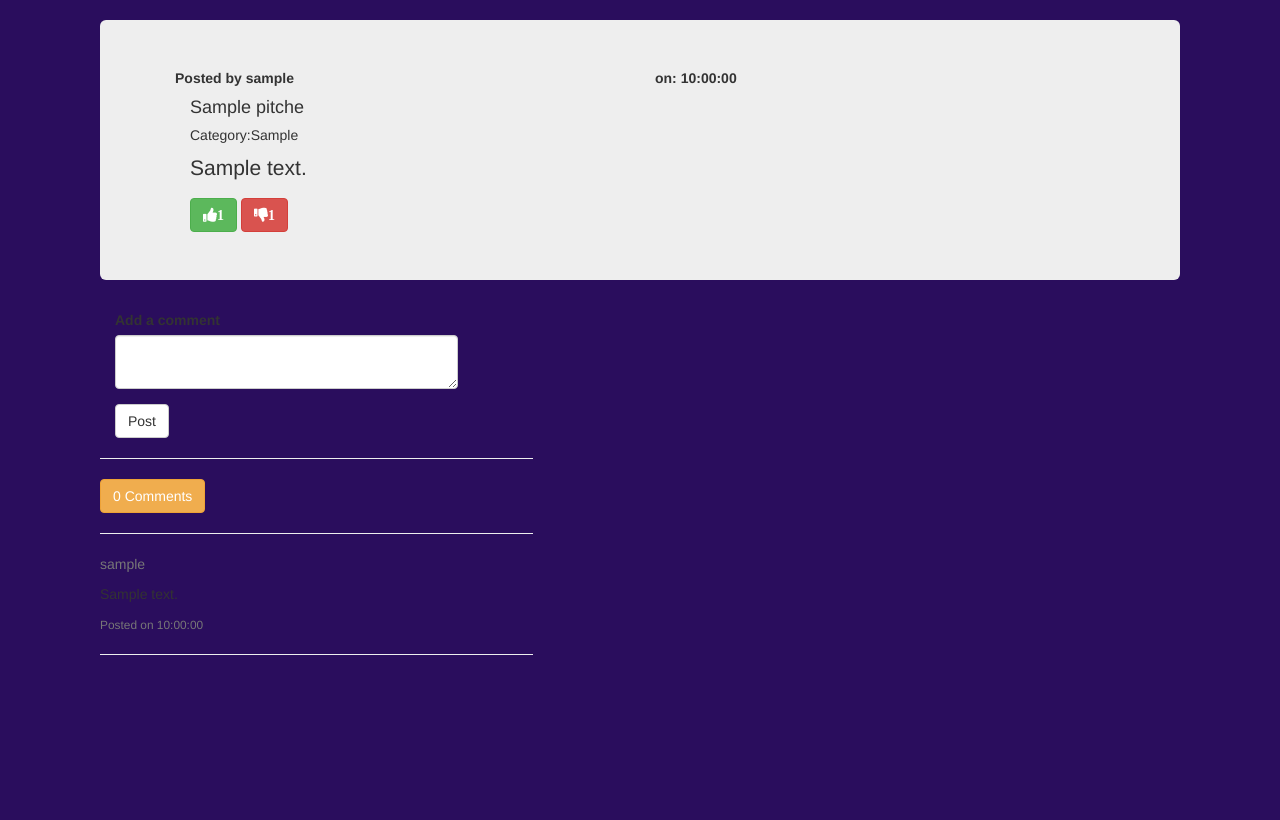
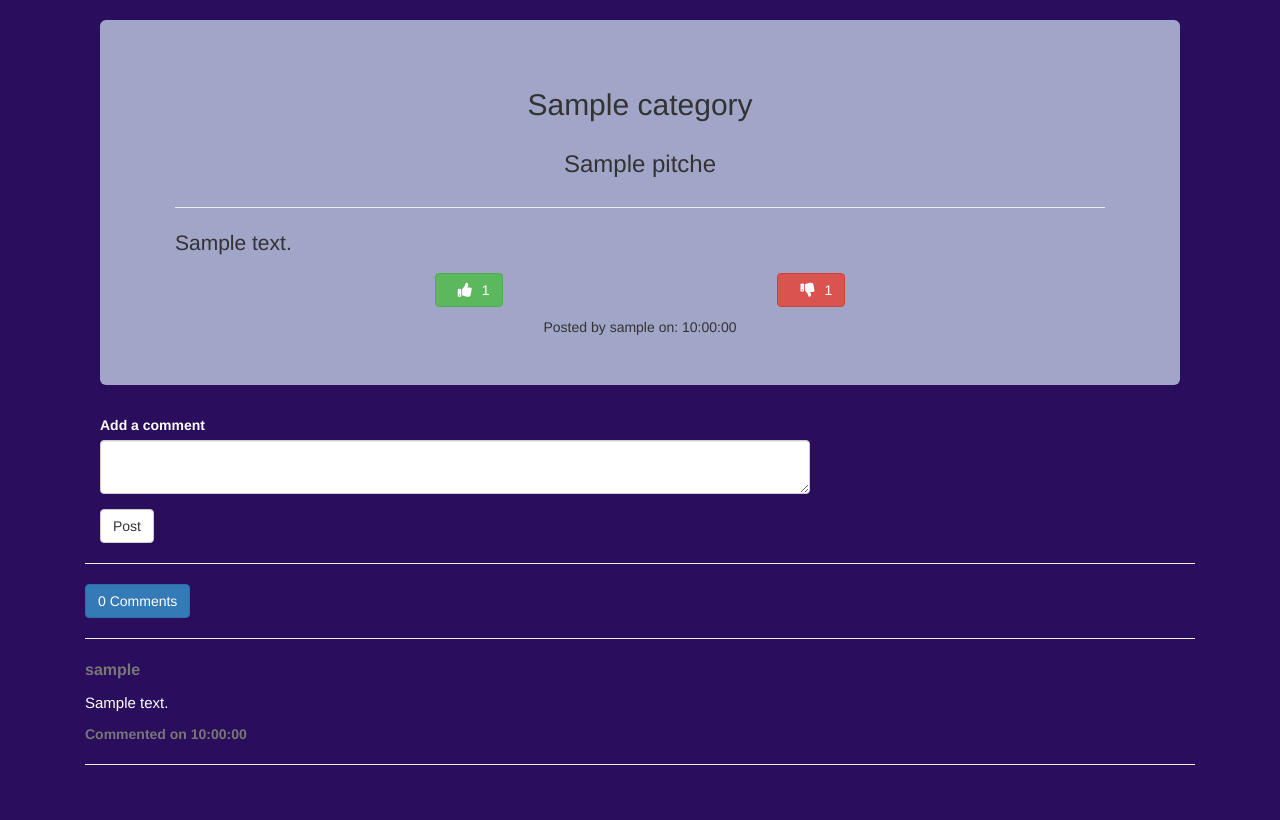
Before and after one commit to MutuaFranklin/PitchCentre, a Flask app: a page that uses app/templates/macros.html in a window 1280 px wide. Shown: the part 50-870 px from the top of the page. Run offline with Flask 2, Linux system fonts and the light colour scheme; a user stored in the database is signed in; tables that the repository leaves empty hold one stand-in row (values such as "Sample post"); some libraries are stand-ins or nearby versions.

Commit message:
App styling

```diff
--- a/app/static/css/styles.css
+++ b/app/static/css/styles.css
@@ -51,11 +51,93 @@
 
 .pitch-card{
     border: 1px solid grey;
-    margin: 3px;
+    margin: 5px;
     color: white;
-    background-color: rgb(25, 2, 88);
+    background-color: rgb(35, 5, 75, 0.8);
+
+    box-shadow:  10px 4px 8px 0 rgba(0, 0, 0, 0.2);
+    transform: scale(0.98);
+
+}
+
+.pitch-card:hover{
+    filter:drop-shadow(8px 8px 10px rgb(19, 19, 19));
+    transform: scale(1);
+
+
 }
 
 .home{
     color: white;
 }
+
+.home h4{
+    text-align: center;
+
+}
+
+.pitch-card p{
+    margin-top: 5px;
+    font-size: 16px;
+    font-weight: bold;
+}
+
+.pitch-card button{
+    margin-left: 10px;
+}
+
+
+.topheader{
+    display: flex;
+    flex-direction: column;
+    font-weight: bold;
+    text-align: center;
+}
+
+.more-details .buttons{
+    display: flex;
+    justify-content: space-between;
+
+}
+.more-details .buttons .fas{
+    margin-left: 10px;
+    margin-right: 10px;
+}
+
+.more-details .user-details{
+    margin-top: 10px;
+    display: flex;
+    justify-content: center;
+}
+
+.more-details .commentForm{
+    color: white;
+}
+
+.more-details .comments{
+    color: white;
+    font-size: 15px;
+
+}
+
+.more-details .comments .user{
+    font-weight: bold;
+    font-size: 16px;
+
+}
+
+.more-details .comments .time{
+    font-weight: bold;
+    font-size: 14px;
+
+}
+
+.jumbotron{
+    background-color: rgb(161, 165, 199);
+}
+
+
+.profile{
+    display: flex;
+    justify-content: center;
+}
--- a/app/templates/home.html
+++ b/app/templates/home.html
@@ -16,7 +16,7 @@
     <div class="row">
 
       <div class="col-md-3">
-        <h5>Pitch submit </h5>
+        <h4>Pitch submission </h4>
         <div class="container-fluid">
           <div class="col-md-12">
               {{wtf.quick_form(pform)}}
@@ -26,7 +26,7 @@
       </div>
 
       <div class="col-md-9">
-        <h5>Posts</h5>
+        <h4>Posts</h4>
           <div class="row homepitches">
               {{macro.displayPitches(pitch)}}
 
--- a/app/templates/macros.html
+++ b/app/templates/macros.html
@@ -8,10 +8,10 @@
         <div class="col-md-2">
             {% if pitch.user.profile_pic_path %}
 
-                <img src="{{ url_for('static',filename=pitch.user.profile_pic_path)}}" style="border-radius: 50%; height:100px; width: 100%;"alt="...">
+                <img src="{{ url_for('static',filename=pitch.user.profile_pic_path)}}" style="border-radius: 50%; margin-top: 15px; height:70px; width: 100%;"alt="...">
 
                 {%else%}
-                <img src="{{url_for('static',filename='photos/avartar.jpeg')}}" alt="" class="img-thumbnail">
+                <img src="{{url_for('static',filename='photos/avartar.jpeg')}}" style="border-radius: 50%; height:100px; width: 100%;" alt="" class="img-thumbnail">
             {% endif %}
 
         </div>
@@ -19,14 +19,14 @@
             <p class="text-muted">{{ pitch.user.username}}</p>
             <hr>
             <div>
-                <h4>{{ pitch.pitch_title }}</h4>
+                <h3>{{ pitch.pitch_title }}</h3>
                 <h5>Category: {{pitch.category}}</p>
                 <hr>
-                <p>{{pitch.pitch_content}}</p>
-                <p><small class="text-muted">Posted on {{ pitch.posted}}</small></p>
+                <p>{{pitch.pitch_content | truncate(40)}}</p>
+                <p class="text-muted">Posted on {{ pitch.posted}}</p>
                 <div class="row">
 
-                    <button type="button" class="btn btn-warning">0 Comments</button>
+                    <button type="button" class="btn btn-primary">0 Comments</button>
 
                     <button type="button" class="btn btn-success">{{pitch.up_vote}} Likes</button>
 
@@ -52,9 +52,9 @@
 
     {% for comment in comments  %}
         <div class="col md-12">
-            <p class="text-muted">{{ comment.user.username}}</p>
+            <p class="text-muted user">{{ comment.user.username}}</p>
             <p> {{comment.pitch_comment}}</p>
-            <p><small class="text-muted">Posted on  {{comment.posted}}</small></p>
+            <p class="text-muted time">Commented on  {{comment.posted}}</p>
 
         </div>
         <hr>
--- a/app/templates/more_pitch_details.html
+++ b/app/templates/more_pitch_details.html
@@ -5,7 +5,7 @@
 <!-- Styles block -->
 {% block styles%}
   {{ super() }}
-  <link rel="stylesheet" href="{{url_for('static',filename='css/index.css')}}">
+  <link rel="stylesheet" href="{{url_for('static',filename='css/styles.css')}}">
 {% endblock %}
 
 {% block content%}
@@ -17,21 +17,25 @@
 
             <div class="jumbotron">
               <div class="container">
-                <div class="row topheader">
-                  <div class="col-md-6">Posted by {{single_pitch.user.username}}</div>
-                  <div class="col-md-6"> on: {{ single_pitch.posted}}</div>
+                <div class="topheader">
+                  <h2>{{single_pitch.category}} category</h2>
+                  <h3>{{single_pitch.pitch_title}}</h3>
                 </div>
+                <hr>
 
-                <div class="col-md-12">
-                  <h4>{{single_pitch.pitch_title}}</h4>
-                  <h5>Category:{{single_pitch.category}}</h5>
+                <div class="content">
                   <p>{{single_pitch.pitch_content}}</p>
-                  <div class="row col-md-12 d-flex">
-                    <button type="button" class="btn btn-success"><i class="fas fa-thumbs-up">{{single_pitch.up_vote}}</i></button>
 
-                    <button type="button" class="btn btn-danger"><i class="fas fa-thumbs-down">{{single_pitch.down_vote}}</i></button>
+                </div>
+                  <div class="row buttons">
+                    <button type="button" class="btn btn-success"><i class="fas fa-thumbs-up"></i>{{single_pitch.up_vote}}</button>
+
+                    <button type="button" class="btn btn-danger"><i class="fas fa-thumbs-down"></i>{{single_pitch.down_vote}}</button>
 
                   </div>
+                <div class="row user-details">
+                  <div class="username">Posted by {{single_pitch.user.username}} on: {{ single_pitch.posted}}</div>
+                </div>
 
                 </div>
 
@@ -54,15 +58,15 @@
 
           -->
 
-          <div class="col-md-10">
-            <div class="col-md-5">
+          <div class="col-md-12 commentForm">
+            <div class="col-md-8">
               {{wtf.quick_form(cForm)}}
             </div>
           </div>
 
-          <div class="col-md-5 mb-5">
+          <div class="col-md-12 comments">
             <hr>
-            <button type="button" class="btn btn-warning">0 Comments</button>
+            <button type="button" class="btn btn-primary">0 Comments</button>
             <hr>
             {{macro.displayComments(comments)}}
 
--- a/app/templates/profile/profile.html
+++ b/app/templates/profile/profile.html
@@ -7,7 +7,7 @@
 
 {% block content %}
 
-<div class="container-fluid">
+<div class="container-fluid profile">
 
   <div class="row">
 
```
